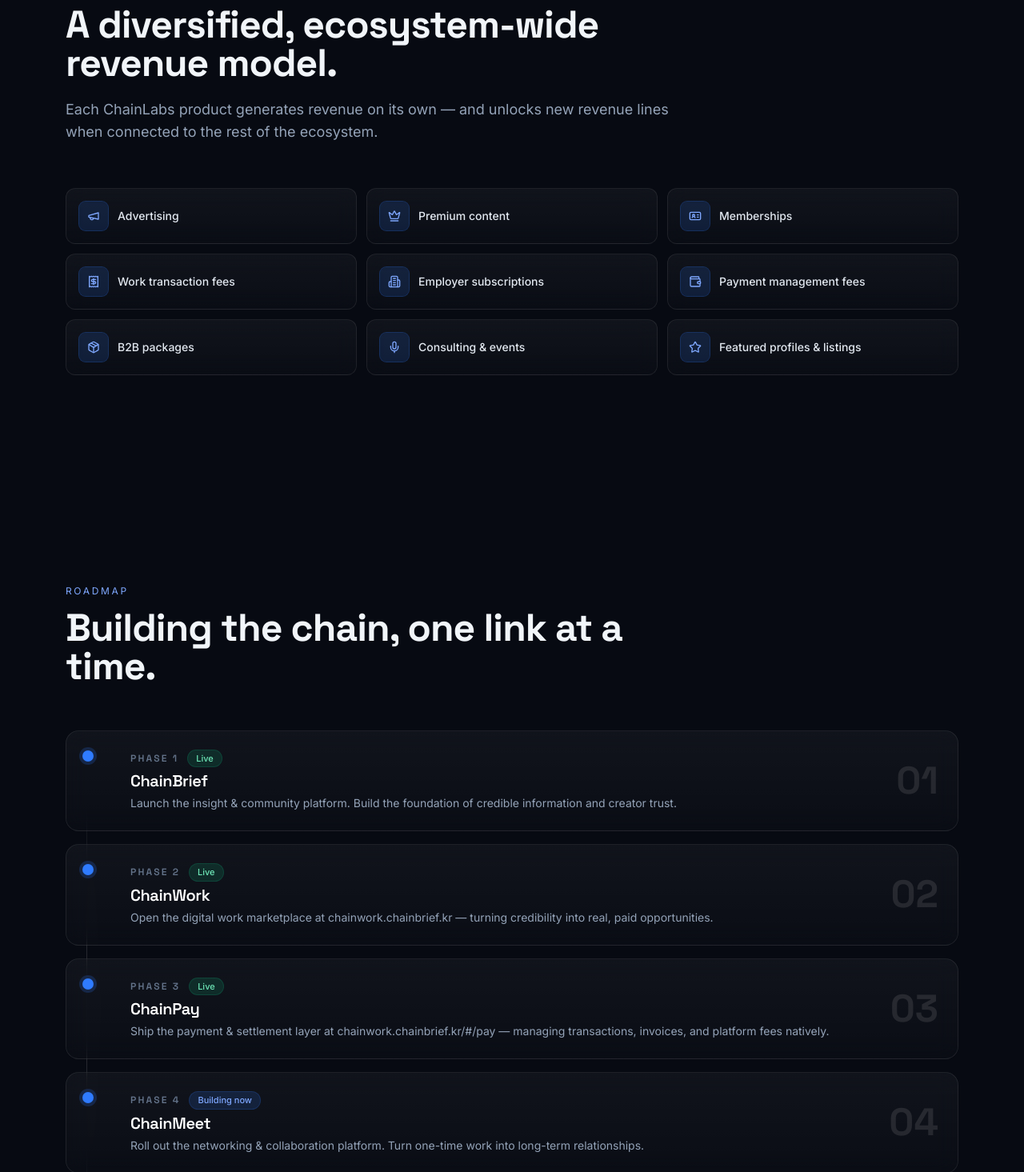
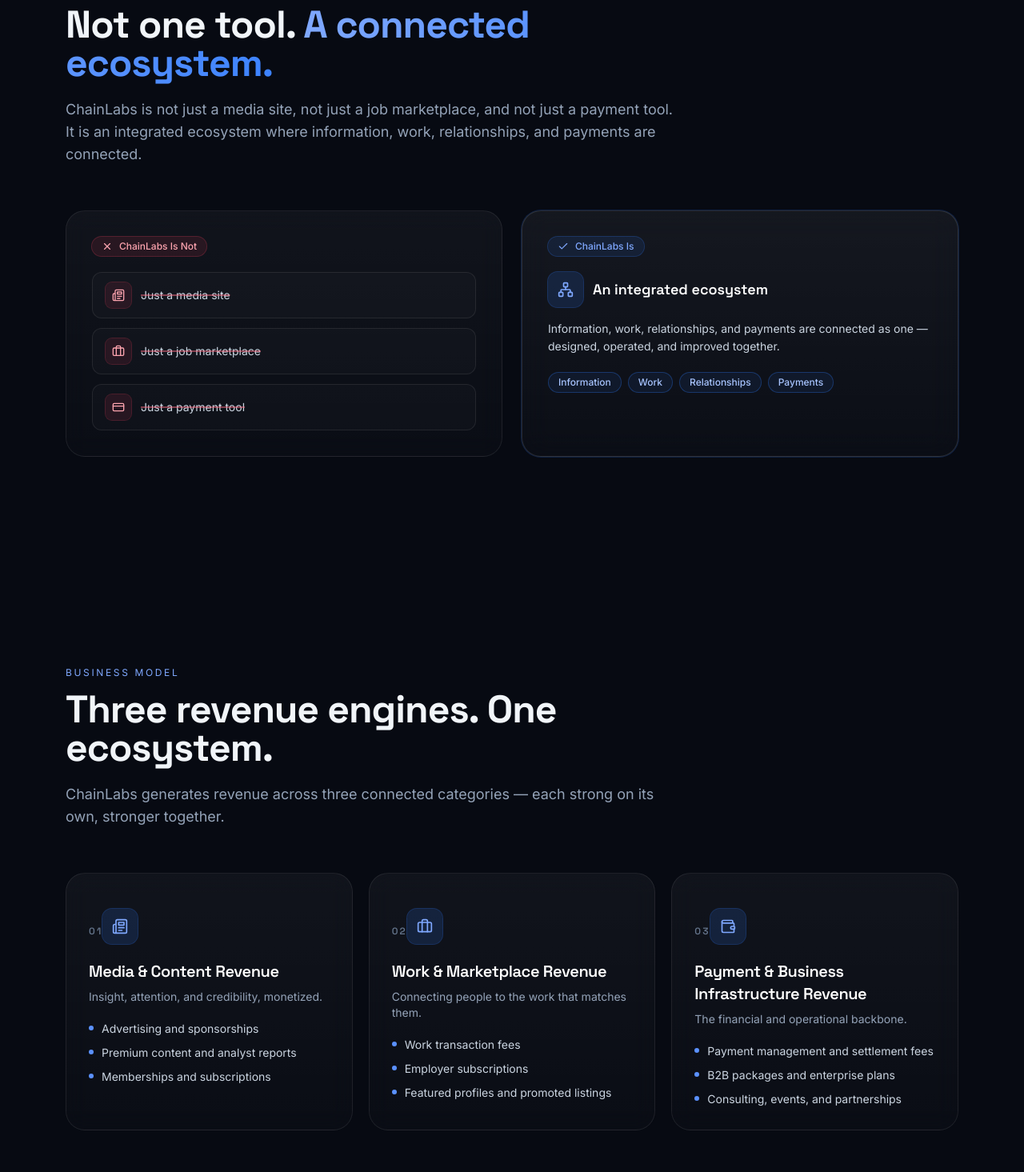
Before and after one commit to Jinanalyst/chainlabsofficial, a React (Vite) app: page / in a window 1280 px wide. Shown: the part 6140-7605 px from the top of the page at 80% size. Built offline with nearby package versions, Linux system fonts and the light colour scheme.

Commit message:
Simplify business model to 3 categories and add 'What ChainLabs Is / Is Not' section

```diff
--- a/src/App.jsx
+++ b/src/App.jsx
@@ -7,6 +7,7 @@
 import Loop from './components/Loop.jsx';
 import Products from './components/Products.jsx';
 import Why from './components/Why.jsx';
+import IsIsNot from './components/IsIsNot.jsx';
 import BusinessModel from './components/BusinessModel.jsx';
 import Roadmap from './components/Roadmap.jsx';
 import FinalCTA from './components/FinalCTA.jsx';
@@ -42,6 +43,7 @@
         <Loop />
         <Products />
         <Why />
+        <IsIsNot />
         <BusinessModel />
         <Roadmap />
         <FinalCTA />
--- a/src/components/BusinessModel.jsx
+++ b/src/components/BusinessModel.jsx
@@ -1,25 +1,36 @@
-import {
-  Megaphone,
-  Crown,
-  IdCard,
-  Receipt,
-  Building2,
-  Wallet,
-  Package,
-  Mic,
-  Star,
-} from 'lucide-react';
+import { Newspaper, Briefcase, Wallet } from 'lucide-react';
 
-const items = [
-  { icon: Megaphone, label: 'Advertising' },
-  { icon: Crown, label: 'Premium content' },
-  { icon: IdCard, label: 'Memberships' },
-  { icon: Receipt, label: 'Work transaction fees' },
-  { icon: Building2, label: 'Employer subscriptions' },
-  { icon: Wallet, label: 'Payment management fees' },
-  { icon: Package, label: 'B2B packages' },
-  { icon: Mic, label: 'Consulting & events' },
-  { icon: Star, label: 'Featured profiles & listings' },
+const categories = [
+  {
+    icon: Newspaper,
+    name: 'Media & Content Revenue',
+    desc: 'Insight, attention, and credibility, monetized.',
+    items: [
+      'Advertising and sponsorships',
+      'Premium content and analyst reports',
+      'Memberships and subscriptions',
+    ],
+  },
+  {
+    icon: Briefcase,
+    name: 'Work & Marketplace Revenue',
+    desc: 'Connecting people to the work that matches them.',
+    items: [
+      'Work transaction fees',
+      'Employer subscriptions',
+      'Featured profiles and promoted listings',
+    ],
+  },
+  {
+    icon: Wallet,
+    name: 'Payment & Business Infrastructure Revenue',
+    desc: 'The financial and operational backbone.',
+    items: [
+      'Payment management and settlement fees',
+      'B2B packages and enterprise plans',
+      'Consulting, events, and partnerships',
+    ],
+  },
 ];
 
 export default function BusinessModel() {
@@ -29,27 +40,42 @@
         <div className="reveal max-w-3xl">
           <p className="eyebrow">Business Model</p>
           <h2 className="mt-3 font-display text-3xl font-bold sm:text-5xl">
-            A diversified, ecosystem-wide revenue model.
+            Three revenue engines. One ecosystem.
           </h2>
           <p className="mt-5 text-slate-400 sm:text-lg">
-            Each ChainLabs product generates revenue on its own — and unlocks
-            new revenue lines when connected to the rest of the ecosystem.
+            ChainLabs generates revenue across three connected categories —
+            each strong on its own, stronger together.
           </p>
         </div>
 
-        <div className="reveal mt-14 grid grid-cols-2 gap-3 sm:grid-cols-3 lg:grid-cols-3">
-          {items.map(({ icon: Icon, label }) => (
-            <div
-              key={label}
-              className="glass group flex items-center gap-3 rounded-xl p-4 transition-all duration-300 hover:-translate-y-0.5 hover:border-brand-500/40 hover:bg-brand-500/[0.06]"
+        <div className="reveal mt-14 grid gap-5 md:grid-cols-3">
+          {categories.map(({ icon: Icon, name, desc, items }, i) => (
+            <article
+              key={name}
+              className="glass group relative overflow-hidden rounded-3xl p-7 transition-all duration-300 hover:-translate-y-1 hover:border-brand-500/40 hover:bg-brand-500/[0.05]"
             >
-              <span className="inline-flex h-9 w-9 flex-none items-center justify-center rounded-lg bg-brand-500/15 ring-1 ring-brand-500/30">
-                <Icon className="h-4 w-4 text-brand-300" />
+              <span className="font-display text-xs font-semibold tracking-[0.18em] text-slate-500">
+                0{i + 1}
               </span>
-              <span className="text-sm font-medium text-slate-200">
-                {label}
-              </span>
-            </div>
+              <div className="mt-4 inline-flex h-11 w-11 items-center justify-center rounded-xl bg-brand-500/15 ring-1 ring-brand-500/30">
+                <Icon className="h-5 w-5 text-brand-300" />
+              </div>
+              <h3 className="mt-5 font-display text-xl font-semibold text-white">
+                {name}
+              </h3>
+              <p className="mt-2 text-sm text-slate-400">{desc}</p>
+              <ul className="mt-5 space-y-2.5">
+                {items.map((it) => (
+                  <li
+                    key={it}
+                    className="flex items-start gap-2.5 text-sm text-slate-300"
+                  >
+                    <span className="mt-1.5 inline-block h-1.5 w-1.5 flex-none rounded-full bg-brand-400" />
+                    {it}
+                  </li>
+                ))}
+              </ul>
+            </article>
           ))}
         </div>
       </div>
--- /dev/null
+++ b/src/components/IsIsNot.jsx
@@ -0,0 +1,94 @@
+import { X, Check, Newspaper, Briefcase, CreditCard, Network } from 'lucide-react';
+
+const isNot = [
+  { icon: Newspaper, label: 'Just a media site' },
+  { icon: Briefcase, label: 'Just a job marketplace' },
+  { icon: CreditCard, label: 'Just a payment tool' },
+];
+
+const isThis = [
+  {
+    icon: Network,
+    label: 'An integrated ecosystem',
+    detail:
+      'Information, work, relationships, and payments are connected as one — designed, operated, and improved together.',
+  },
+];
+
+export default function IsIsNot() {
+  return (
+    <section className="py-28 sm:py-32">
+      <div className="container-x">
+        <div className="reveal max-w-3xl">
+          <p className="eyebrow">What ChainLabs Is / Is Not</p>
+          <h2 className="mt-3 font-display text-3xl font-bold sm:text-5xl">
+            Not one tool. <span className="grad-text">A connected ecosystem.</span>
+          </h2>
+          <p className="mt-5 text-slate-400 sm:text-lg">
+            ChainLabs is not just a media site, not just a job marketplace, and
+            not just a payment tool. It is an integrated ecosystem where
+            information, work, relationships, and payments are connected.
+          </p>
+        </div>
+
+        <div className="reveal mt-14 grid gap-6 lg:grid-cols-2">
+          {/* Is Not */}
+          <div className="glass rounded-3xl p-7 sm:p-8">
+            <div className="mb-5 inline-flex items-center gap-2 rounded-full bg-rose-500/10 px-3 py-1 text-xs font-medium text-rose-300 ring-1 ring-rose-500/30">
+              <X className="h-3.5 w-3.5" /> ChainLabs Is Not
+            </div>
+            <ul className="space-y-3">
+              {isNot.map(({ icon: Icon, label }) => (
+                <li
+                  key={label}
+                  className="flex items-center gap-3 rounded-xl border border-line bg-white/[0.02] px-4 py-3 text-sm text-slate-300"
+                >
+                  <span className="inline-flex h-8 w-8 flex-none items-center justify-center rounded-lg bg-rose-500/10 ring-1 ring-rose-500/25">
+                    <Icon className="h-4 w-4 text-rose-300" />
+                  </span>
+                  <span className="line-through decoration-rose-400/50 decoration-2 underline-offset-2">
+                    {label}
+                  </span>
+                </li>
+              ))}
+            </ul>
+          </div>
+
+          {/* Is */}
+          <div className="glass-strong rounded-3xl p-7 ring-1 ring-brand-500/20 sm:p-8">
+            <div className="mb-5 inline-flex items-center gap-2 rounded-full bg-brand-500/10 px-3 py-1 text-xs font-medium text-brand-300 ring-1 ring-brand-500/30">
+              <Check className="h-3.5 w-3.5" /> ChainLabs Is
+            </div>
+            {isThis.map(({ icon: Icon, label, detail }) => (
+              <div key={label}>
+                <div className="flex items-center gap-3">
+                  <span className="inline-flex h-11 w-11 flex-none items-center justify-center rounded-xl bg-brand-500/15 ring-1 ring-brand-500/30">
+                    <Icon className="h-5 w-5 text-brand-300" />
+                  </span>
+                  <span className="font-display text-lg font-semibold text-white">
+                    {label}
+                  </span>
+                </div>
+                <p className="mt-4 text-sm leading-relaxed text-slate-300">
+                  {detail}
+                </p>
+                <div className="mt-5 flex flex-wrap gap-2">
+                  {['Information', 'Work', 'Relationships', 'Payments'].map(
+                    (t) => (
+                      <span
+                        key={t}
+                        className="rounded-full border border-brand-500/30 bg-brand-500/[0.08] px-3 py-1 text-xs font-medium text-brand-200"
+                      >
+                        {t}
+                      </span>
+                    )
+                  )}
+                </div>
+              </div>
+            ))}
+          </div>
+        </div>
+      </div>
+    </section>
+  );
+}
```
